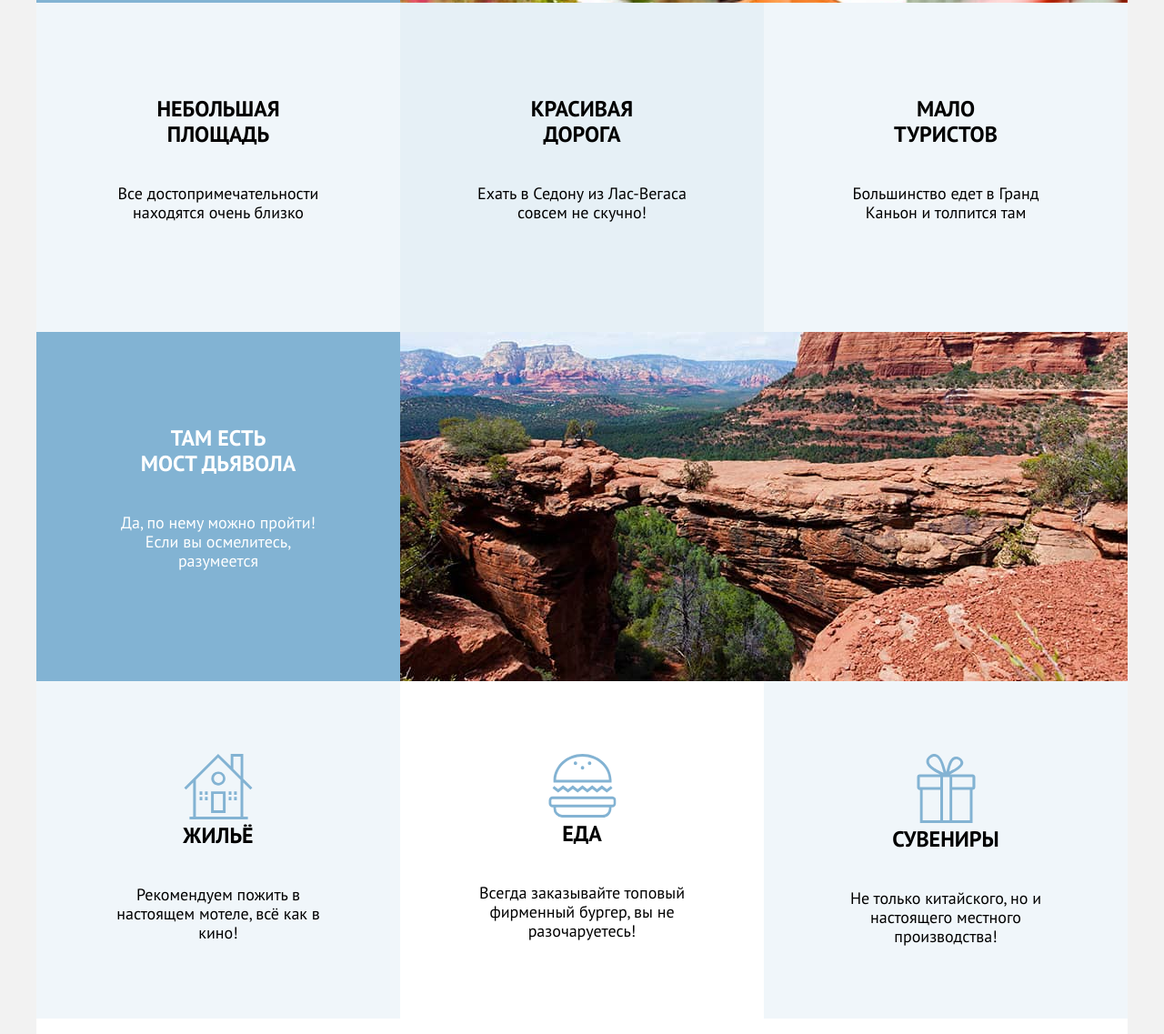
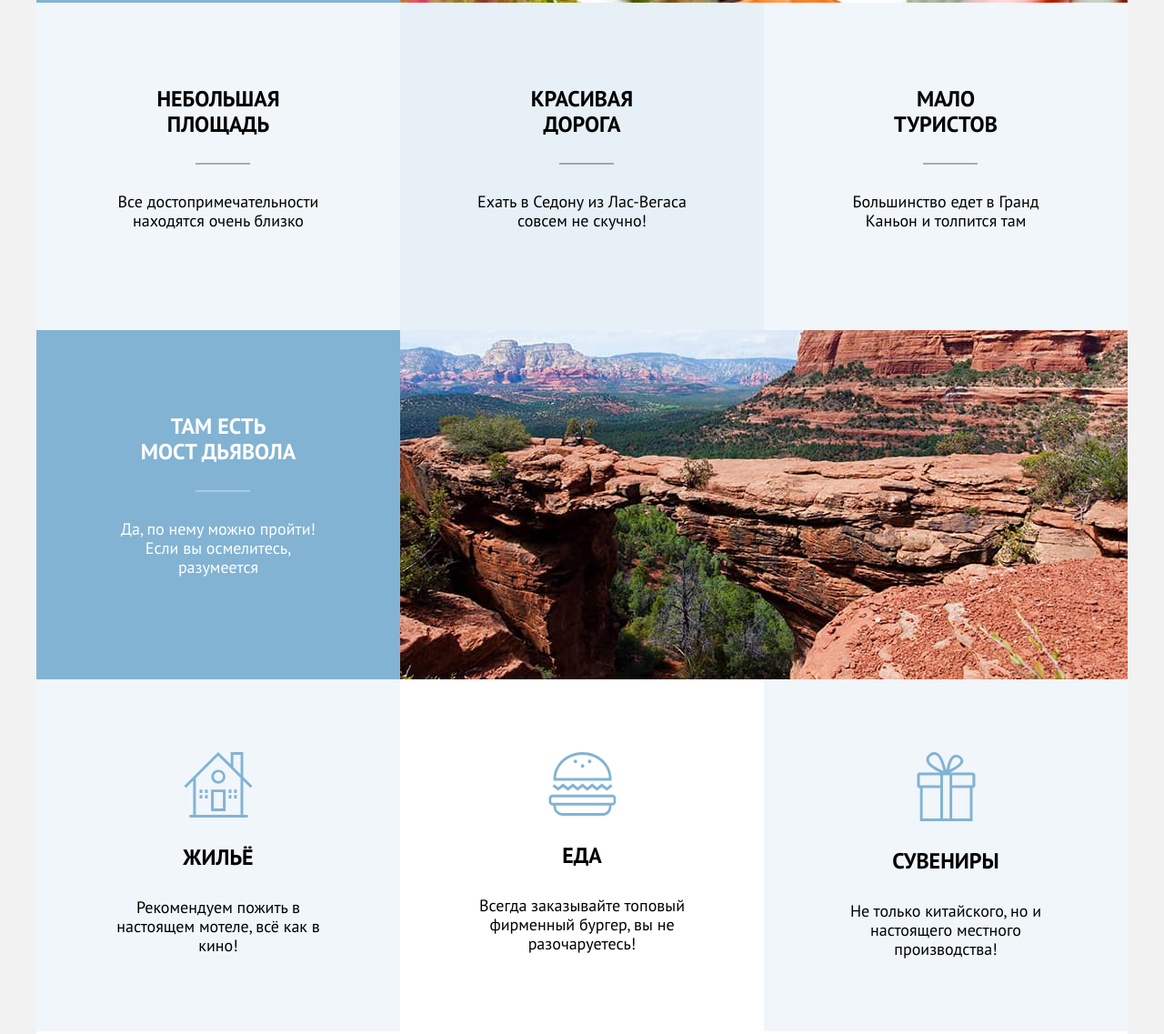
Before and after one commit to htmlacademy-htmlcss/2195539-sedona-35, a plain HTML site: page index.html in a window 1280 px wide. Shown: the part 1209-2346 px from the top of the page at 91% size. Drawn offline with Linux system fonts and the light colour scheme.

Commit message:
Добавляет декоративные элементы

```diff
--- a/index.html
+++ b/index.html
@@ -68,6 +68,7 @@
               <a class="button-navigation" href="#">Хочу сюда!</a>
             </li>
           </ul>
+        </nav>
       </header>
 
       <main class="main-container main-index" data-test="main">
@@ -87,7 +88,7 @@
 
             <li class="advantages-item advantages-city">
               <div class="advantages-container">
-                <h3 class="advantages-header">Настоящий <br>городок</h3>
+                <h3 class="advantages-header-white">Настоящий <br>городок</h3>
                 <p class="advantages-description">
                   Седона — не аттракцион для туристов, там течёт своя жизнь
                 </p>
@@ -103,6 +104,7 @@
                 </p>
               </div>
             </li>
+
             <li class="advantages-item advantages-road">
                 <div class="advantages-container">
                   <h3 class="advantages-header">Красивая <br> дорога</h3>
@@ -123,7 +125,7 @@
 
             <li class="advantages-item advantages-bridge">
               <div class="advantages-container">
-                <h3 class="advantages-header">Там есть <br>мост дьявола</h3>
+                <h3 class="advantages-header-white">Там есть <br>мост дьявола</h3>
                 <p class="advantages-description">
                   Да, по нему можно пройти! Если вы осмелитесь, разумеется
                 </p>
@@ -142,7 +144,7 @@
                   d="M30.3 27.1c0 4.3 3.5 7.7 7.8 7.7s7.8-3.5 7.8-7.7c0-4.3-3.5-7.7-7.8-7.7a7.7 7.7 0 0 0-7.8 7.7Zm7.9-5a5 5 0 0 1 5 4.9 5 5 0 0 1-5 4.9 5 5 0 0 1-5-4.9 5 5 0 0 1 5-4.9ZM20.5 41.2h-3v3.9h3v-3.9ZM26.4 41.2h-3v3.9h3v-3.9ZM20.5 47.2h-3v3.9h3v-3.9ZM26.4 47.2h-3v3.9h3v-3.9ZM52.5 41.2h-3v3.9h3v-3.9ZM58.4 41.2h-3v3.9h3v-3.9ZM52.5 47.2h-3v3.9h3v-3.9ZM58.4 47.2h-3v3.9h3v-3.9Z"
                   fill="#83B3D3" />
               </svg>
-              <h3 class="advantages-header">Жильё</h3>
+              <h3 class="advantages-header-plus">Жильё</h3>
               <p class="advantages-description">
                 Рекомендуем пожить в настоящем мотеле, всё как в кино!
               </p>
@@ -159,7 +161,7 @@
                   d="M37.6 17.3a2 2 0 0 0 1.9-2 2 2 0 0 0-2-2 2 2 0 0 0-1.8 2c0 1.1.8 2 1.9 2ZM29.8 12.2a2 2 0 0 0 1.9-2 2 2 0 0 0-2-2 2 2 0 0 0-1.8 2c0 1.1.8 2 1.9 2ZM45.3 12.2a2 2 0 0 0 2-2 2 2 0 0 0-2-2 2 2 0 0 0-1.9 2c0 1.1.9 2 2 2Z"
                   fill="#83B3D3" />
               </svg>
-              <h3 class="advantages-header">Еда</h3>
+              <h3 class="advantages-header-plus">Еда</h3>
               <p class="advantages-description">
                 Всегда заказывайте топовый фирменный бургер, вы не разочаруетесь!
               </p></div>
@@ -172,10 +174,11 @@
                   d="M61.6 22.5H36.8c13.8-7 14.9-11.3 14.4-13.7-1.2-4-5.7-7-10-5.5-5.6 2.2-7.1 10.5-8.6 16.5-2-6.1-3.8-13.8-8.2-17.8a7.3 7.3 0 0 0-5.8-2c-4 .4-9.8 5.5-7.5 11 2.3 5.5 9.7 8.9 14.6 11.6H3.4a2.9 2.9 0 0 0-2.9 2.9v11.3c0 1.6 1.3 2.9 2.9 2.9h.3V76h57.8V39.6h.1c1.6 0 2.9-1.3 2.9-3V25.5c0-1.6-1.3-3-2.9-3ZM42.9 5.9c2.1-.3 5 1.3 5.3 3.2.4 2.8-3.4 5.3-5.1 6.4-2.5 1.7-4.9 2.6-7.3 4 .9-3.6 2.5-13 7.1-13.6ZM20 15.9c-2.2-1.5-6.5-4.4-6.4-7.8.1-3.7 5.7-6.7 8.8-4 3.9 3.5 5.7 11.2 7.1 16.7-3.2-1.5-6.3-2.8-9.5-5ZM26 73H6.6V39.6H26V73Zm0-36.5H3.5v-11H26v11Zm10.2 0V73H29V25.6h7.2v10.9ZM58.5 73H39.1V39.6h19.4V73Zm2.9-36.5H39.1v-11h22.3v11Z"
                   fill="#83B3D3" />
               </svg>
-              <h3 class="advantages-header">Сувениры</h3>
+              <h3 class="advantages-header-plus">Сувениры</h3>
               <p class="advantages-description">
                 Не только китайского, но и настоящего местного производства!
-              </p></div>
+              </p>
+            </div>
             </li>
 
           </ul>
--- a/styles/styles.css
+++ b/styles/styles.css
@@ -208,13 +208,60 @@ ul {
 }
 
 .advantages-container {
-  padding-top: 103px;
+  padding-top: 92px;
   padding-left: 85px;
   padding-right: 85px;
-  padding-bottom: 121px;
+  padding-bottom: 110px;
+  }
+
+.advantages-header {
+  position: relative;
+  font-size: 24px;
+  line-height: 28px;
+  font-weight: 700;
+  text-transform: uppercase;
+  text-align: center;
+  margin-top: 0;
+  margin-bottom: 60px;
+  margin-left: auto;
+  margin-right: auto;
 }
 
-.advantages-header {
+.advantages-header::before {
+  position: absolute;
+  width: 60px;
+  height: 2px;
+  background-color: rgba(0, 0, 0, 0.3);
+  content: "";
+  bottom: -30px;
+  left: 50%;
+  margin-left: -25px;
+  }
+
+  .advantages-header-white {
+    position: relative;
+    font-size: 24px;
+    line-height: 28px;
+    font-weight: 700;
+    text-transform: uppercase;
+    text-align: center;
+    margin-top: 0;
+    margin-bottom: 60px;
+    margin-left: auto;
+    margin-right: auto;
+  }
+
+  .advantages-header-white::before {
+    position: absolute;
+    width: 60px;
+    height: 2px;
+    background-color: rgba(255, 255, 255, 0.3);
+    content: "";
+    bottom: -30px;
+    left: 50%;
+    margin-left: -25px;
+    }
+.advantages-header-plus {
   font-size: 24px;
   line-height: 28px;
   font-weight: 700;
@@ -224,12 +271,11 @@ ul {
 }
 
 .advantages-description {
-  font-size: 18px;
+   font-size: 18px;
   line-height: 21px;
   font-weight: 400;
   margin: 0;
-  padding-top: 40px;
-}
+ }
 
 .advantages-city {
   color: #ffffff;
@@ -276,6 +322,10 @@ ul {
 }
 
 .advantages-container-plus {
+  display: flex;
+  flex-direction: column;
+  gap: 30px;
+  align-items: center;
   padding-top: 80px;
   padding-left: 85px;
   padding-right: 85px;
@@ -322,6 +372,7 @@ ul {
   padding-bottom: 8px;
   border: 1px solid;
   border-radius: 4px;
+  cursor: pointer;
 }
 
 /* Subscribe */
@@ -380,7 +431,7 @@ ul {
   text-transform: uppercase;
   border: none;
   border-radius: 0 4px 4px 0;
-
+  cursor: pointer;
   margin-right: auto;
 }
 
@@ -635,6 +686,27 @@ ul {
   flex-direction: column;
   gap: 10px;
 }
+/* check-box */
+
+.control-input {
+  width: 20px;
+  height: 20px;
+  background: #FFFFFF;
+  border-radius: 4px;
+}
+
+
+
+
+
+/* radio */
+
+.control-radio {
+  width: 20px;
+  height: 20px;
+}
+
+/* price */
 
 .control-label {
   position: absolute;
@@ -689,6 +761,7 @@ ul {
   text-transform: uppercase;
   border: 0;
   border-radius: 4px;
+  cursor: pointer;
 }
 
 .filter-button-reset {
@@ -702,6 +775,7 @@ ul {
   text-transform: uppercase;
   border: none;
   background-color: inherit;
+  cursor: pointer;
 }
 
 /* catalog-header */
@@ -745,6 +819,7 @@ ul {
   border-radius: 4px;
   margin: 0;
   vertical-align: top;
+  cursor: pointer;
 }
 
 .button-one {
@@ -758,6 +833,7 @@ ul {
   border-radius: 4px;
   margin: 0;
   vertical-align: top;
+  cursor: pointer;
 }
 
 .button-list {
@@ -770,7 +846,8 @@ ul {
   border: 2px solid #e5e5e5;
   border-radius: 4px;
   vertical-align: top;
-}
+  cursor: pointer;
+  }
 
 /* Catalog-cards */
 
@@ -779,7 +856,7 @@ ul {
   gap: 10px;
   grid-template-columns: 142px 142px;
   justify-content: start;
-}
+  }
 
 .catalog-header {
   color: #000000;
@@ -799,6 +876,7 @@ ul {
   gap: 20px;
   padding-left: 0;
   margin: 0;
+  border-bottom: 1px solid #e5e5e5;
 }
 
 .hotel-card-link {
@@ -809,6 +887,7 @@ ul {
   border: 1px solid #e6e6e6;
   border-radius: 4px;
   padding: 19px;
+  margin-bottom: 30px;
 }
 
 .product-name {
@@ -853,6 +932,7 @@ ul {
   border-radius: 4px;
   text-decoration: none;
   margin: 0;
+  cursor: pointer;
 }
 
 .button-favorite-current {
@@ -870,6 +950,7 @@ ul {
   border-radius: 4px;
   text-decoration: none;
   margin: 0;
+  cursor: pointer;
 }
 
 .button-rate {
@@ -916,7 +997,7 @@ ul {
 
 /* Pagination */
 .pagination {
-  margin: 0;
+margin-top: 30px;
 }
 
 .pagination-list {
@@ -929,7 +1010,6 @@ ul {
   line-height: 36px;
   font-weight: 700;
   padding-left: 0;
-  padding-bottom: 60px;
   vertical-align: top;
   margin: 0;
   align-items: center;
@@ -956,7 +1036,6 @@ ul {
   color: #ffffff;
   background-color: #f2f2f2;
   border-radius: 4px;
-  margin-left: 70px;
   height: 60px;
   min-width: 60px;
   text-align: center;
```
Also changed, not shown: catalog.html (+6 -9 lines).
